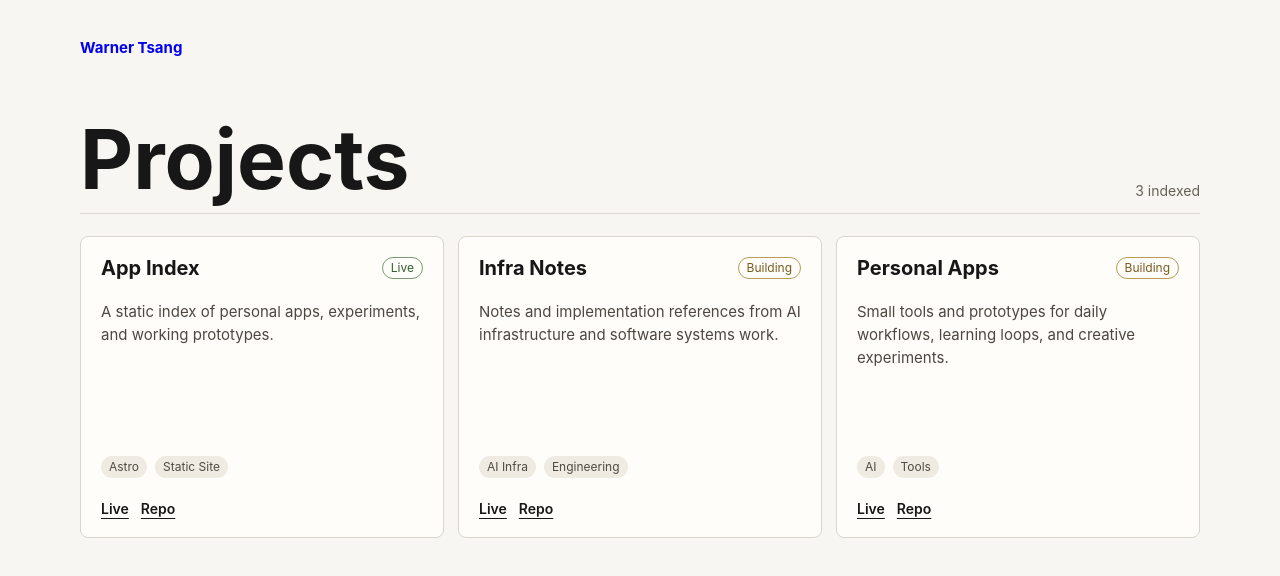
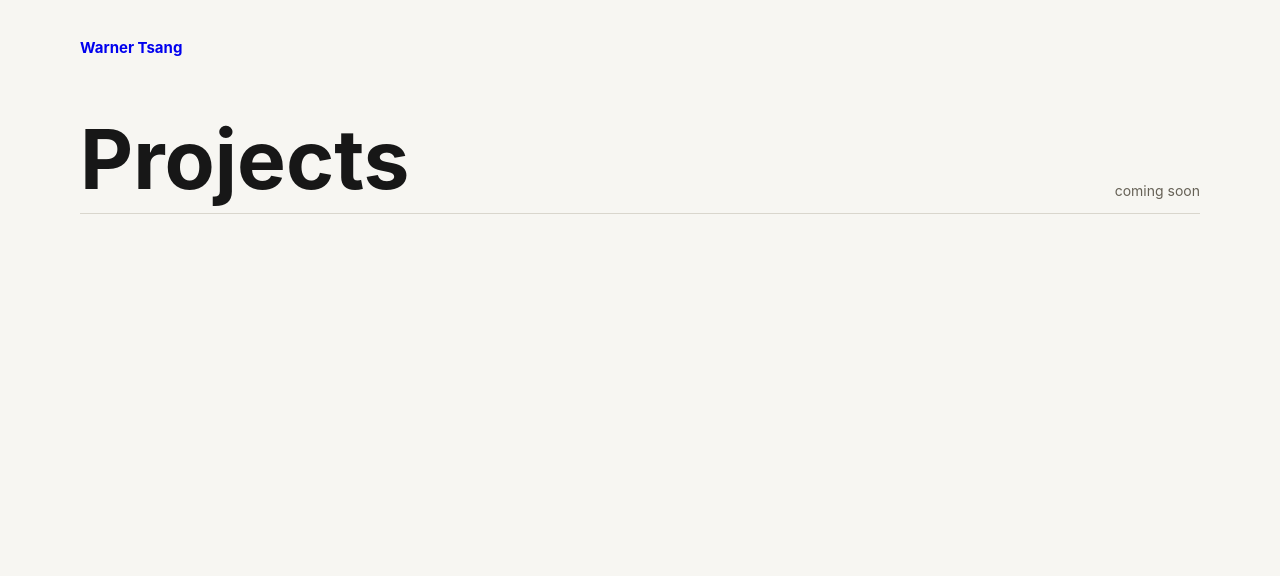
Before and after one commit to warnerktsang/warnertsang-com, an Astro site: page / in a window 1280 px wide. Built offline with nearby package versions, Linux system fonts and the light colour scheme; Astro itself is replaced by a stand-in of ours.

Commit message:
Simplify homepage to bare skeleton state
Remove project card placeholders and keep a minimal coming-soon homepage skeleton.

Co-Authored-By: Oz <oz-agent@warp.dev>

```diff
--- a/src/pages/index.astro
+++ b/src/pages/index.astro
@@ -1,17 +1,5 @@
 ---
-import { getCollection } from 'astro:content';
 import Layout from '../layouts/Layout.astro';
-
-const projects = (await getCollection('projects')).sort((a, b) =>
-	a.data.title.localeCompare(b.data.title),
-);
-
-const statusLabels = {
-	live: 'Live',
-	building: 'Building',
-	paused: 'Paused',
-	archived: 'Archived',
-};
 ---
 
 <Layout title="Warner Tsang">
@@ -23,35 +11,7 @@ const statusLabels = {
 		<section class="project-section" aria-labelledby="projects-heading">
 			<div class="section-heading">
 				<h1 id="projects-heading">Projects</h1>
-				<p>{projects.length} indexed</p>
-			</div>
-
-			<div class="project-grid">
-				{
-					projects.map((project) => (
-						<article class="project-card">
-							<div class="card-heading">
-								<h2>{project.data.title}</h2>
-								<span class={`status status-${project.data.status}`}>
-									{statusLabels[project.data.status]}
-								</span>
-							</div>
-
-							<p class="description">{project.data.description}</p>
-
-							<ul class="tag-list" aria-label={`${project.data.title} tags`}>
-								{project.data.tags.map((tag) => (
-									<li>{tag}</li>
-								))}
-							</ul>
-
-							<div class="card-links" aria-label={`${project.data.title} links`}>
-								<a href={project.data.liveUrl}>Live</a>
-								<a href={project.data.repoUrl}>Repo</a>
-							</div>
-						</article>
-					))
-				}
+				<p>coming soon</p>
 			</div>
 		</section>
 	</main>
@@ -110,103 +70,6 @@ const statusLabels = {
 		white-space: nowrap;
 	}
 
-	.project-grid {
-		display: grid;
-		grid-template-columns: repeat(auto-fit, minmax(min(100%, 280px), 1fr));
-		gap: 14px;
-	}
-
-	.project-card {
-		display: grid;
-		min-height: 260px;
-		grid-template-rows: auto 1fr auto auto;
-		gap: 20px;
-		border: 1px solid #d9d6cd;
-		border-radius: 8px;
-		background: #fffdfa;
-		padding: 20px;
-	}
-
-	.card-heading {
-		display: flex;
-		align-items: start;
-		justify-content: space-between;
-		gap: 14px;
-	}
-
-	h2 {
-		font-size: 20px;
-		line-height: 1.15;
-		font-weight: 680;
-	}
-
-	.status {
-		flex: 0 0 auto;
-		border: 1px solid #c7c2b8;
-		border-radius: 999px;
-		padding: 4px 8px;
-		color: #3f3b34;
-		font-size: 12px;
-		line-height: 1;
-	}
-
-	.status-live {
-		border-color: #7b9a73;
-		color: #2f5f2a;
-	}
-
-	.status-building {
-		border-color: #b99b56;
-		color: #765d20;
-	}
-
-	.status-paused,
-	.status-archived {
-		color: #666156;
-	}
-
-	.description {
-		color: #4c4740;
-		font-size: 15px;
-		line-height: 1.55;
-	}
-
-	.tag-list {
-		display: flex;
-		flex-wrap: wrap;
-		gap: 8px;
-		margin: 0;
-		padding: 0;
-		list-style: none;
-	}
-
-	.tag-list li {
-		border-radius: 999px;
-		background: #efebe2;
-		padding: 5px 8px;
-		color: #504a42;
-		font-size: 12px;
-		line-height: 1;
-	}
-
-	.card-links {
-		display: flex;
-		gap: 12px;
-		padding-top: 2px;
-	}
-
-	.card-links a {
-		color: #171717;
-		font-size: 14px;
-		font-weight: 620;
-		text-decoration-thickness: 1px;
-		text-underline-offset: 4px;
-	}
-
-	.card-links a:hover {
-		color: #6f6248;
-	}
-
 	@media (max-width: 640px) {
 		.page-shell {
 			width: min(100% - 24px, 1120px);
@@ -221,10 +84,5 @@ const statusLabels = {
 			align-items: start;
 			flex-direction: column;
 		}
-
-		.project-card {
-			min-height: 240px;
-			padding: 18px;
-		}
 	}
 </style>
```
